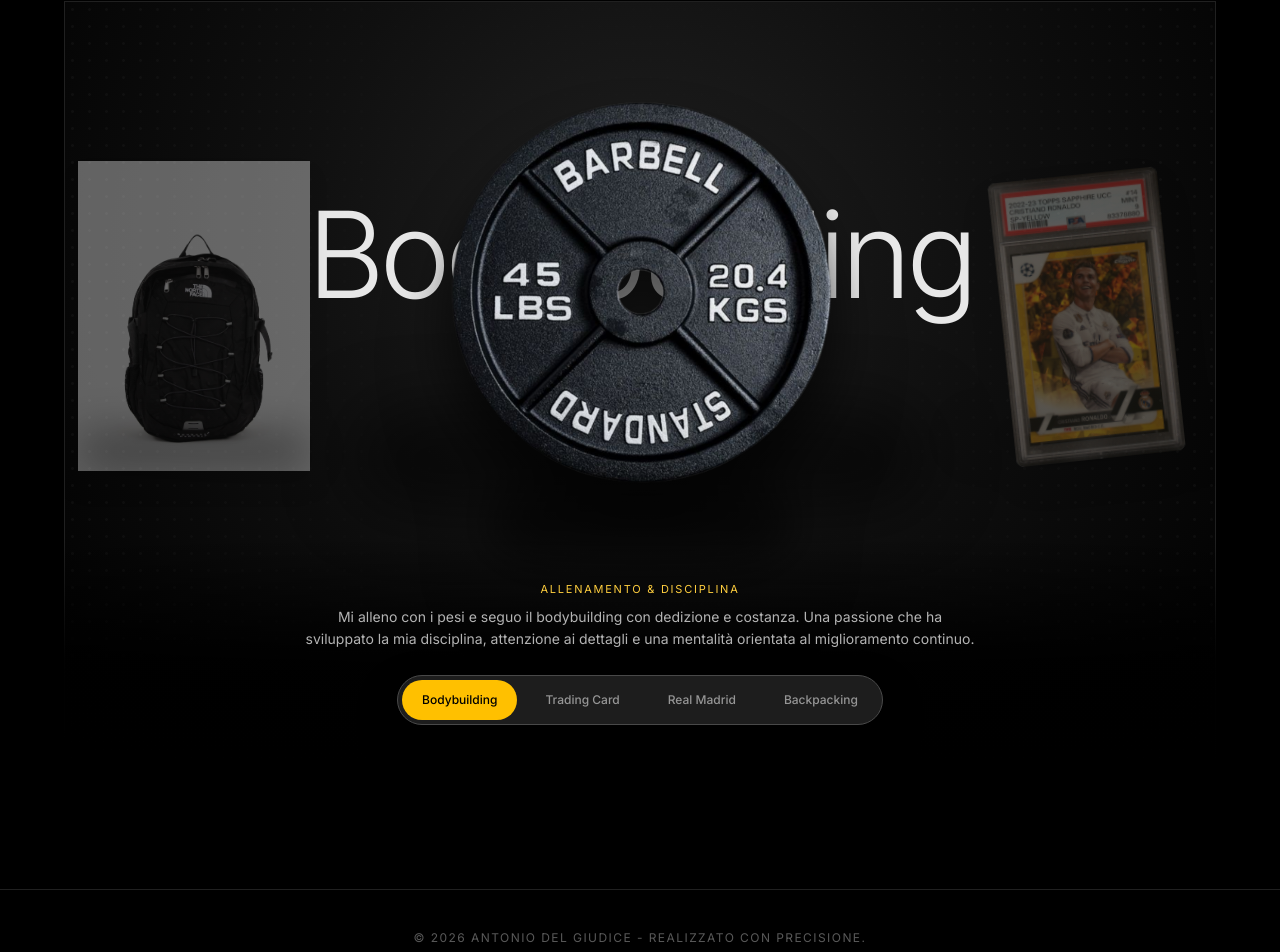
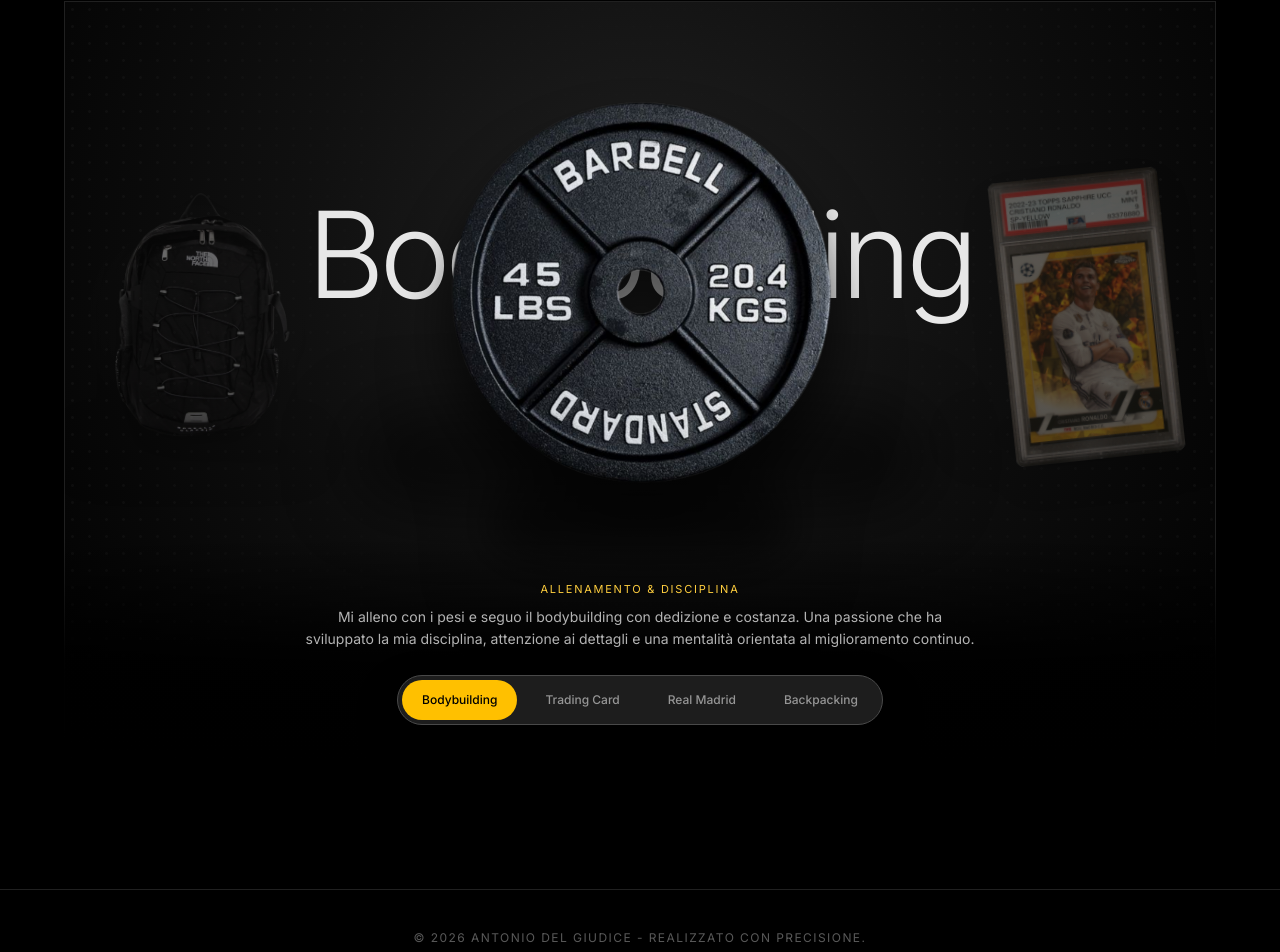
Before and after one commit to antoniodg517/portfolio, a React (Vite) app: page / in a window 1280 px wide. Shown: the part 5785-6737 px from the top of the page. Built offline with nearby package versions, Linux system fonts and the light colour scheme.

Commit message:
Improve portfolio design and animations

```diff
--- a/src/app/components/Hobby.tsx
+++ b/src/app/components/Hobby.tsx
@@ -7,7 +7,7 @@
 const JERSEY_SRC = "/hobby-assets/jersey.png";
 const BARBELL_SRC = "/hobby-assets/barbell.png";
 const RONALDO_CARD_SRC = "/hobby-assets/psa-ronaldo-front.jpg";
-const BACKPACK_SRC = "/hobby-assets/backpack.webp";
+const BACKPACK_SRC = "/hobby-assets/backpack-north.png";
 
 function ProductVisual({ src, alt, small = false }: { src: string; alt: string; small?: boolean }) {
   return (
@@ -99,7 +99,38 @@
 }
 
 function BackpackVisual({ small = false }: { small?: boolean }) {
-  return <ProductVisual src={BACKPACK_SRC} alt="North Face Borealis backpack" small={small} />;
+  return (
+    <div className="relative flex h-full w-full items-center justify-center">
+      <div
+        className="absolute rounded-full"
+        style={{
+          top: "10%", left: "15%", right: "15%", bottom: "10%",
+          background: "radial-gradient(circle, rgba(255,255,255,0.07) 0%, transparent 65%)",
+        }}
+      />
+      <div
+        className="absolute rounded-full"
+        style={{
+          bottom: small ? "2%" : "-3%",
+          width: small ? "58%" : "72%",
+          height: small ? "9%" : "13%",
+          background: "rgba(0,0,0,0.52)",
+          filter: "blur(22px)",
+        }}
+      />
+      <img
+        src={BACKPACK_SRC}
+        alt="North Face Borealis backpack"
+        className="relative block h-full w-full select-none object-contain"
+        draggable={false}
+        style={{
+          filter: small
+            ? "brightness(1.06) drop-shadow(0 12px 10px rgba(0,0,0,0.5))"
+            : "brightness(1.12) drop-shadow(0 0 28px rgba(255,255,255,0.08)) drop-shadow(0 28px 20px rgba(0,0,0,0.55))",
+        }}
+      />
+    </div>
+  );
 }
 
 const visuals = [BarbellVisual, CardVisual, JerseyVisual, BackpackVisual];
```
Also changed, not shown: public/hobby-assets/backpack-north.png (added).
